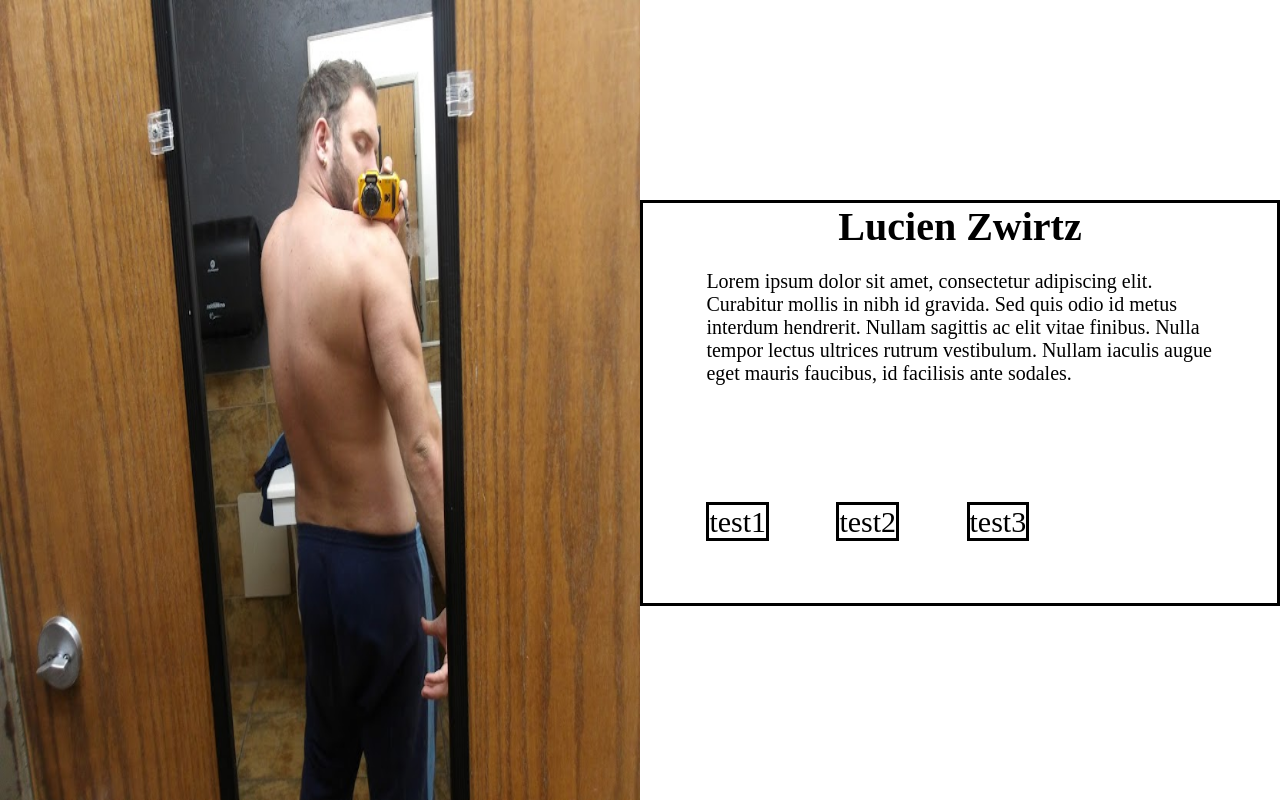
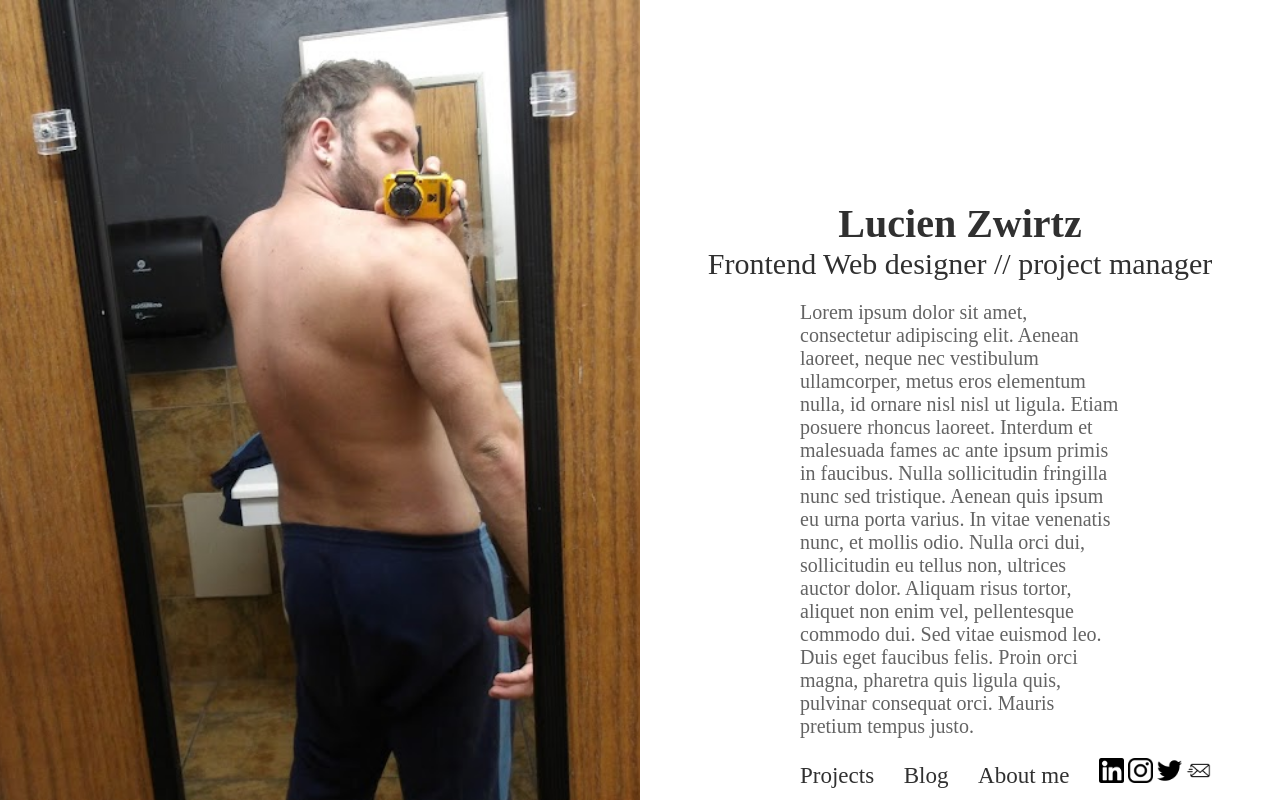
Before and after one commit to frogsnax/super-palm-tree, a plain HTML site: page index.html in a window 1280 px wide. Drawn offline with Linux system fonts and the light colour scheme.

Commit message:
Added the skeleton of the site. Improved layout of homepage

```diff
--- a/index.html
+++ b/index.html
@@ -7,11 +7,16 @@
     </div>
     <div id="right">
         <div id="biocontainer" >
-            <h1 id="title">Lucien Zwirtz</h1>
-            <p  id="bio">Lorem ipsum dolor sit amet, consectetur adipiscing elit. Curabitur mollis in nibh id gravida. Sed quis odio id metus interdum hendrerit. Nullam sagittis ac elit vitae finibus. Nulla tempor lectus ultrices rutrum vestibulum. Nullam iaculis augue eget mauris faucibus, id facilisis ante sodales.</p>
-            <span href="projects.html" class="link">test1</span>
-            <span href="projects.html" class="link" >test2</span>
-            <span href="projects.html" class="link" >test3</span>
+            <h1 class="heading" id="name" >Lucien Zwirtz</h1>
+            <p class="heading" id="job" >Frontend Web designer // project manager</p>
+            <p  id="bio">Lorem ipsum dolor sit amet, consectetur adipiscing elit. Aenean laoreet, neque nec vestibulum ullamcorper, metus eros elementum nulla, id ornare nisl nisl ut ligula. Etiam posuere rhoncus laoreet. Interdum et malesuada fames ac ante ipsum primis in faucibus. Nulla sollicitudin fringilla nunc sed tristique. Aenean quis ipsum eu urna porta varius. In vitae venenatis nunc, et mollis odio. Nulla orci dui, sollicitudin eu tellus non, ultrices auctor dolor. Aliquam risus tortor, aliquet non enim vel, pellentesque commodo dui. Sed vitae euismod leo. Duis eget faucibus felis. Proin orci magna, pharetra quis ligula quis, pulvinar consequat orci. Mauris pretium tempus justo.</p>
+            <a href="projects.html"class="link">Projects</a>
+            <a href="blog.html"class="link">Blog</a>
+            <a href="about-me.html" class="link">About me</a>
+            <img src="media/linkedin.png" class="link">
+            <img src="media/instagram.png" class="link">
+            <img src="media/twitter.png" class="link">
+            <img src="media/email.png" class="link">
 
         </div>
     </div>
--- a/style.css
+++ b/style.css
@@ -11,6 +11,7 @@
     left: 0%;
     width: 100%;
     height: 100%;
+    object-fit: cover;
 }
 #right{
     position: absolute;
@@ -21,44 +22,49 @@
     width: 50%;
 }
 #bio{
-    color: #000000;
+    color: rgb(99, 99, 99);
     position: relative;
     font-family:'Times New Roman', Times, serif;
-    width: 80%;
-    left: 10%;
+    width: 50%;
+    left: 25%;
     font-size: 20px;
 }
-#title{
+.heading{
     text-align: center;
-    font-size: 40px;
     margin-top: 0%;
     margin-bottom: 0%;
+}
+#name{
+    color: rgb(48, 48, 48);
+    font-size: 40px;
+    font-weight: 800;
+}
+#job{
+    color: rgb(48, 48, 48);
+    font-size: 30px;
+    font-weight: 300;
 }
 #biocontainer{
     position: relative;
     background-color: white;
     height: 50%;
     top: 25%;
-    border-style: solid;
+
+
+}
+a{
+    margin-right: 4%
+    /* position: relative; */
 
 }
 .link{
     position: relative;
-    top: 25%;
-    height: 5%;
-    border-style: solid;
-    margin-left: 10%;
-    font-size: 30px;
+    left: 25%;
+    display: inline;
+    height: 25px;
+    width: 25px;
+    text-decoration: none;
+    color: rgb(48, 48, 48);
+    font-size: 23px;
+
 }
-/* #link2{
-    position: relative;
-    top: 25%;
-    height: 5%;
-    border-style: solid;
-}
-#link3{
-    position: relative;
-    top: 25%;
-    height: 5%;
-    border-style: solid;
-} */
```
Also changed, not shown: about-me.html (added, +1 -0 lines), blog.html (added, +1 -0 lines), projects.html (+1 -0 lines), media/email.png (renamed from media/2989993.png), media/instagram.png (renamed from media/87390.png), media/linkedin.png (added), media/png-transparent-linkedin-icon-linkedin-text-rectangle-logo.png (deleted), media/twitter.png (renamed from media/733635.png).
